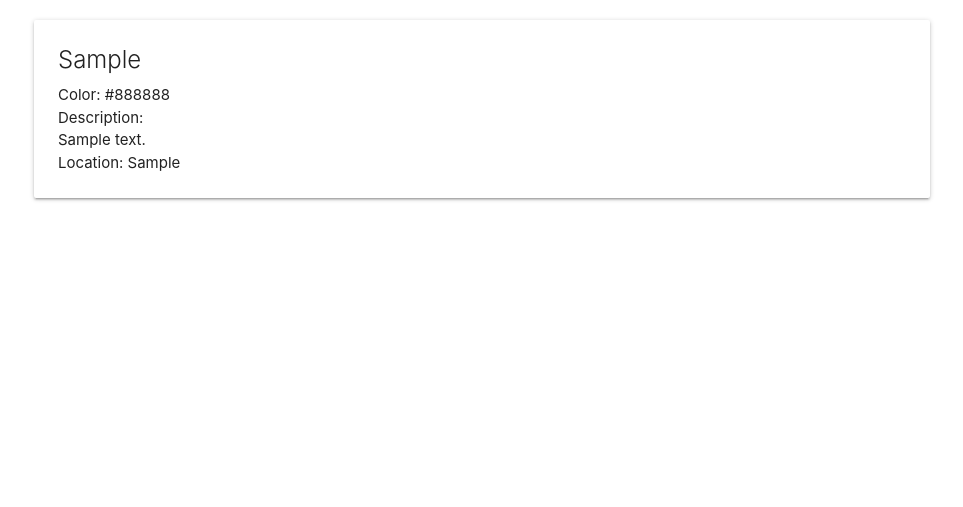
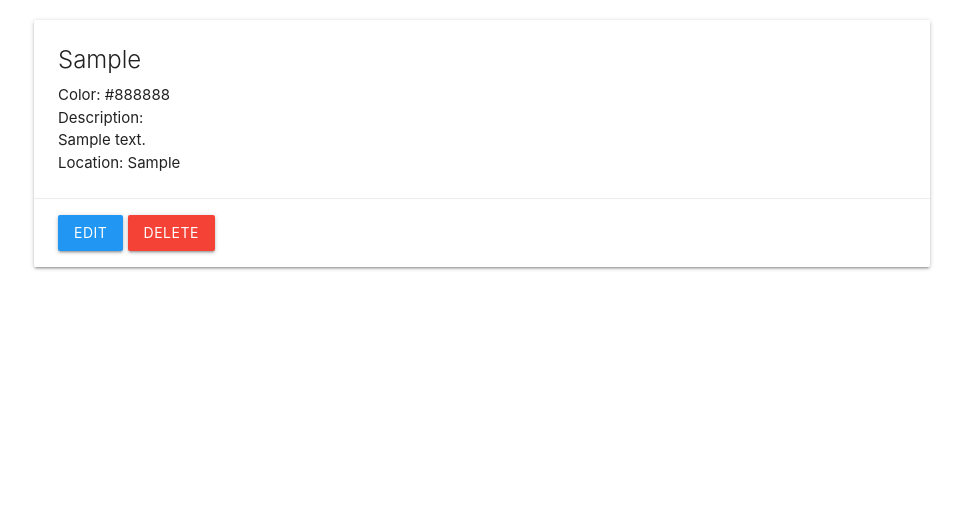
Before and after one commit to ShadowXG/finch-collector, a Django app: page /finches/1/ in a window 1280 px wide. Shown: the part 180-687 px from the top of the page, without its empty margins (158-1121 px from the left). Run offline with Django 4.2, Linux system fonts and the light colour scheme; tables that the repository leaves empty hold one stand-in row (values such as "Sample post").

Commit message:
adds edit and delete functionality for finches

```diff
--- a/main_app/templates/finches/detail.html
+++ b/main_app/templates/finches/detail.html
@@ -10,5 +10,9 @@
         <p>Description: {{ finch.description | linebreaks }}</p>
         <p>Location: {{ finch.location }}</p>
     </div>
+    <div class="card-action">
+        <a href="{% url 'finches_update' finch.id %}" class="btn blue">Edit</a>
+        <a href="{% url 'finches_delete' finch.id %}" class="btn red">Delete</a>
+    </div>
 </div>
 {% endblock %}
--- a/main_app/urls.py
+++ b/main_app/urls.py
@@ -4,7 +4,9 @@ from . import views
 urlpatterns = [
     path('', views.home, name='home'),
     path('about/', views.about, name='about'),
+    path('finches/', views.finches_index, name='index'),
     path('finches/create/', views.FinchCreate.as_view(), name='finches_create'),
-    path('finches/', views.finches_index, name='index'),
+    path('finches/<int:pk>/update/', views.FinchUpdate.as_view(), name='finches_update'),
+    path('finches/<int:pk>/delete/', views.FinchDelete.as_view(), name='finches_delete'),
     path('finches/<int:finch_id>/', views.finch_detail, name='detail'),
 ]
--- a/main_app/views.py
+++ b/main_app/views.py
@@ -23,23 +23,31 @@ from .models import Finch
 
 # Home view
 def home(request):
-  return render(request, 'home.html')
+    return render(request, 'home.html')
 
 # About view
 def about(request):
-  return render(request, 'about.html')
+    return render(request, 'about.html')
 
 # Finches index view
 def finches_index(request):
-  finches = Finch.objects.all()
-  return render(request, 'finches/index.html', { 'finches': finches })
+    finches = Finch.objects.all()
+    return render(request, 'finches/index.html', { 'finches': finches })
 
 # Detail route for finches
 def finch_detail(request, finch_id):
-  finch = Finch.objects.get(id=finch_id)
+    finch = Finch.objects.get(id=finch_id)
 
-  return render(request, 'finches/detail.html', { 'finch': finch })
+    return render(request, 'finches/detail.html', { 'finch': finch })
 
 class FinchCreate(CreateView):
-  model = Finch
-  fields = '__all__'
+    model = Finch
+    fields = '__all__'
+
+class FinchUpdate(UpdateView):
+    model = Finch
+    fields = ['color', 'description', 'location']
+
+class FinchDelete(DeleteView):
+    model = Finch
+    success_url = '/finches/'
```
Also changed, not shown: main_app/templates/main_app/finch_confirm_delete.html (added, +12 -0 lines).
